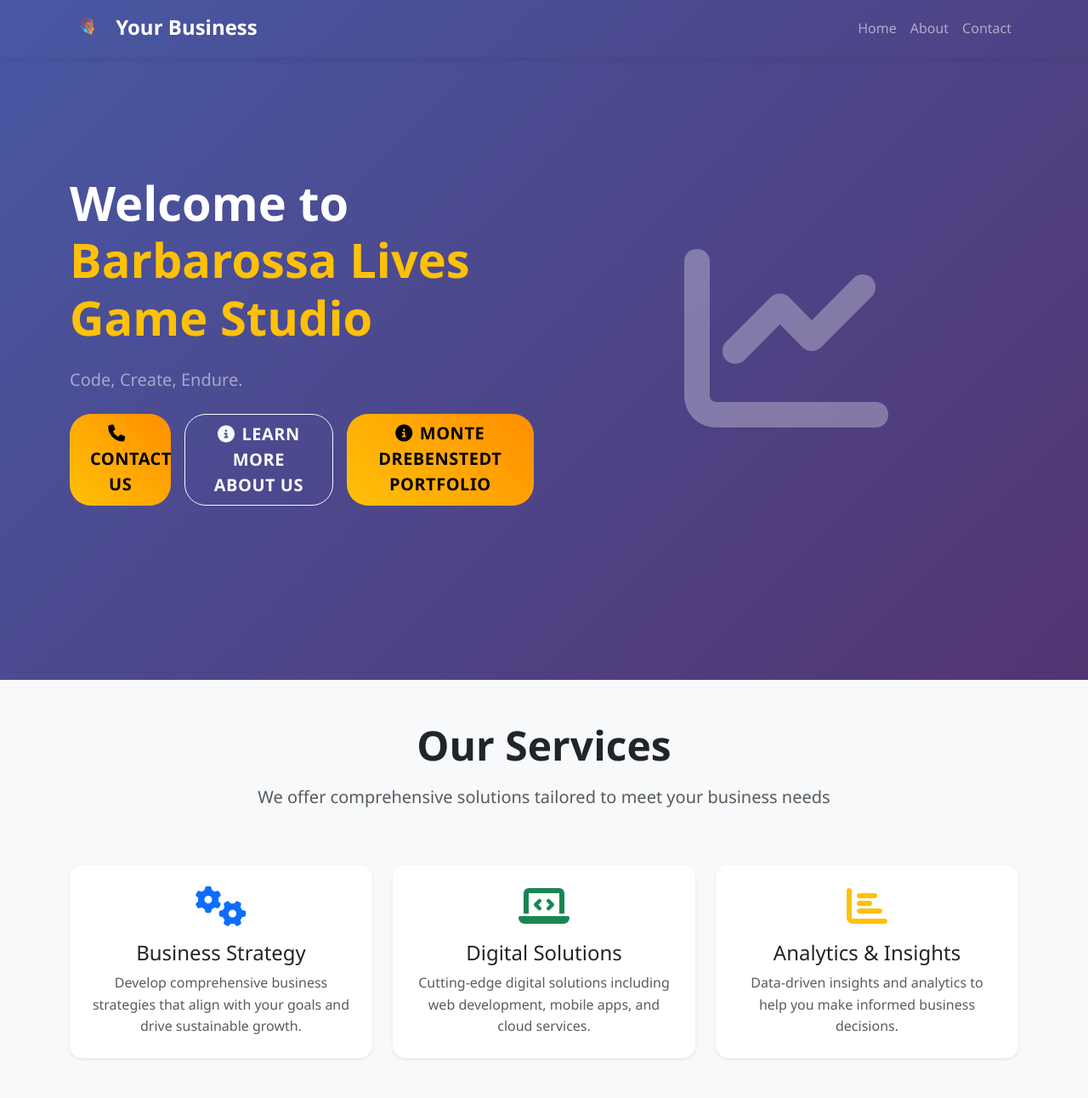
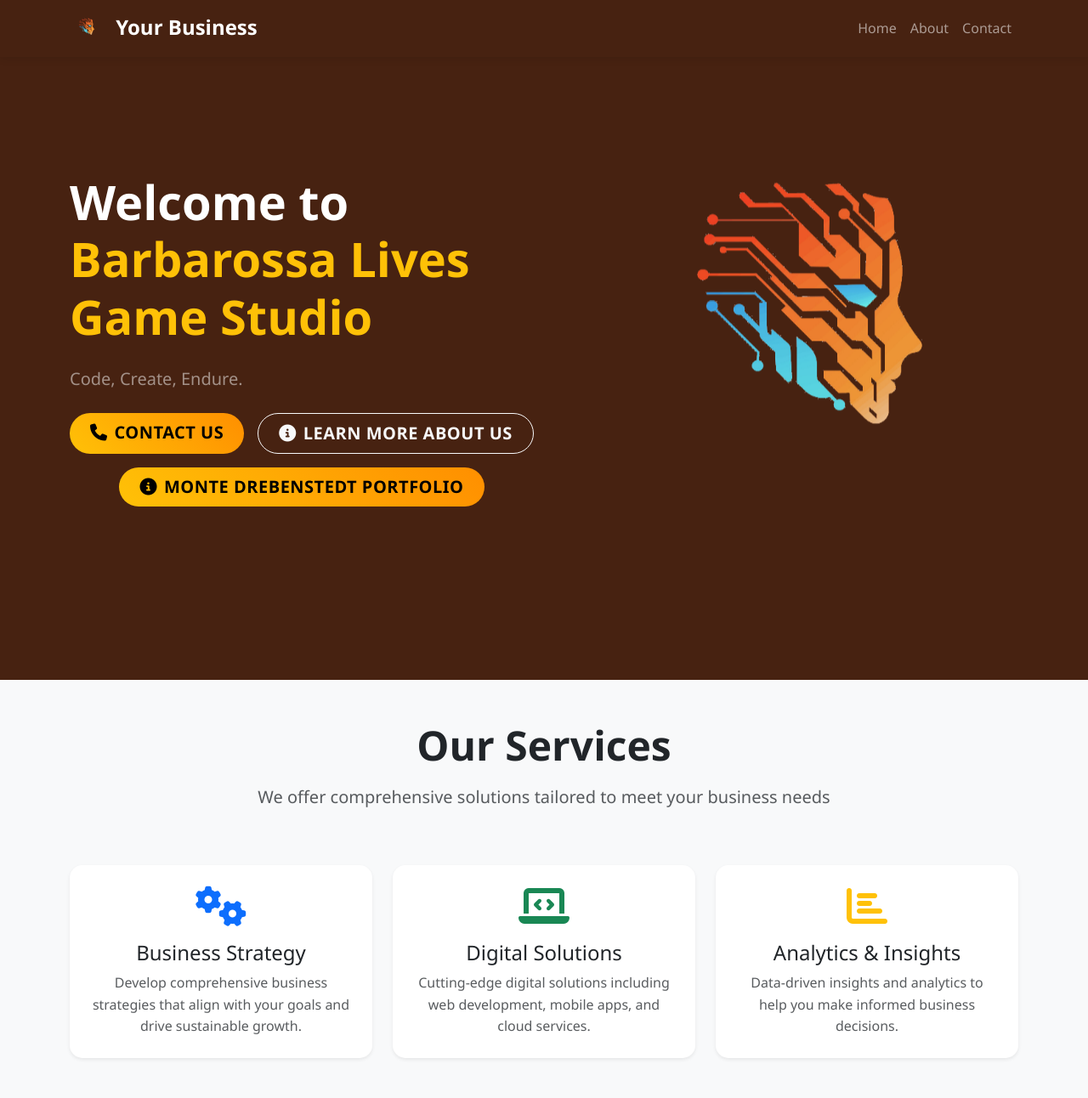
Before and after one commit to BarbarossaLives/mainsite_render, a FastAPI app: page / in a window 1280 px wide. Shown: the top 1292 px of the page at 85% size. Run offline with FastAPI, Linux system fonts and the light colour scheme.

Commit message:
Hero section updated

```diff
--- a/templates/index.html
+++ b/templates/index.html
@@ -4,7 +4,7 @@
 
 {% block content %}
 <!-- Hero Section -->
-<section class="hero-section d-flex align-items-center min-vh-100" style="background: linear-gradient(135deg, #667eea 0%, #764ba2 100%);">
+<section class="hero-section d-flex align-items-center min-vh-100" style="background: #653119;">
     <div class="container">
         <div class="row align-items-center">
             <div class="col-lg-6">
@@ -14,21 +14,25 @@
                 <p class="lead text-white-50 mb-4">
                     Code, Create, Endure.
                 </p>
-                <div class="d-flex gap-3">
+                <div class="d-flex flex-column align-items-start">
+                    <div class="d-flex gap-3 mb-3">
                         <a href="/contact" class="btn btn-warning btn-lg px-4">
                             <i class="fas fa-phone me-2"></i>Contact Us
                         </a>
                         <a href="/about" class="btn btn-outline-light btn-lg px-4">
                             <i class="fas fa-info-circle me-2"></i>Learn more about us
                         </a>
+                    </div>
+                    <div class="d-flex justify-content-center w-100">
                         <a href="" class="btn btn-warning btn-lg px-4">
                             <i class="fas fa-info-circle me-2"></i>Monte Drebenstedt Portfolio
                         </a>
                     </div>
                 </div>
+            </div>
             <div class="col-lg-6 text-center">
                 <div class="hero-image">
-                    <i class="fas fa-chart-line text-white" style="font-size: 15rem; opacity: 0.3;"></i>
+                    <img src="{{ url_for('static', path='/images/logoTransparentNoWords.png') }}" alt="Barbarossa Lives Logo" style="width: 600 px; height: 600px; object-fit: contain; opacity: 0.9;">
                 </div>
             </div>
         </div>
```
Lines whose indentation alone changed are shown as unchanged.
